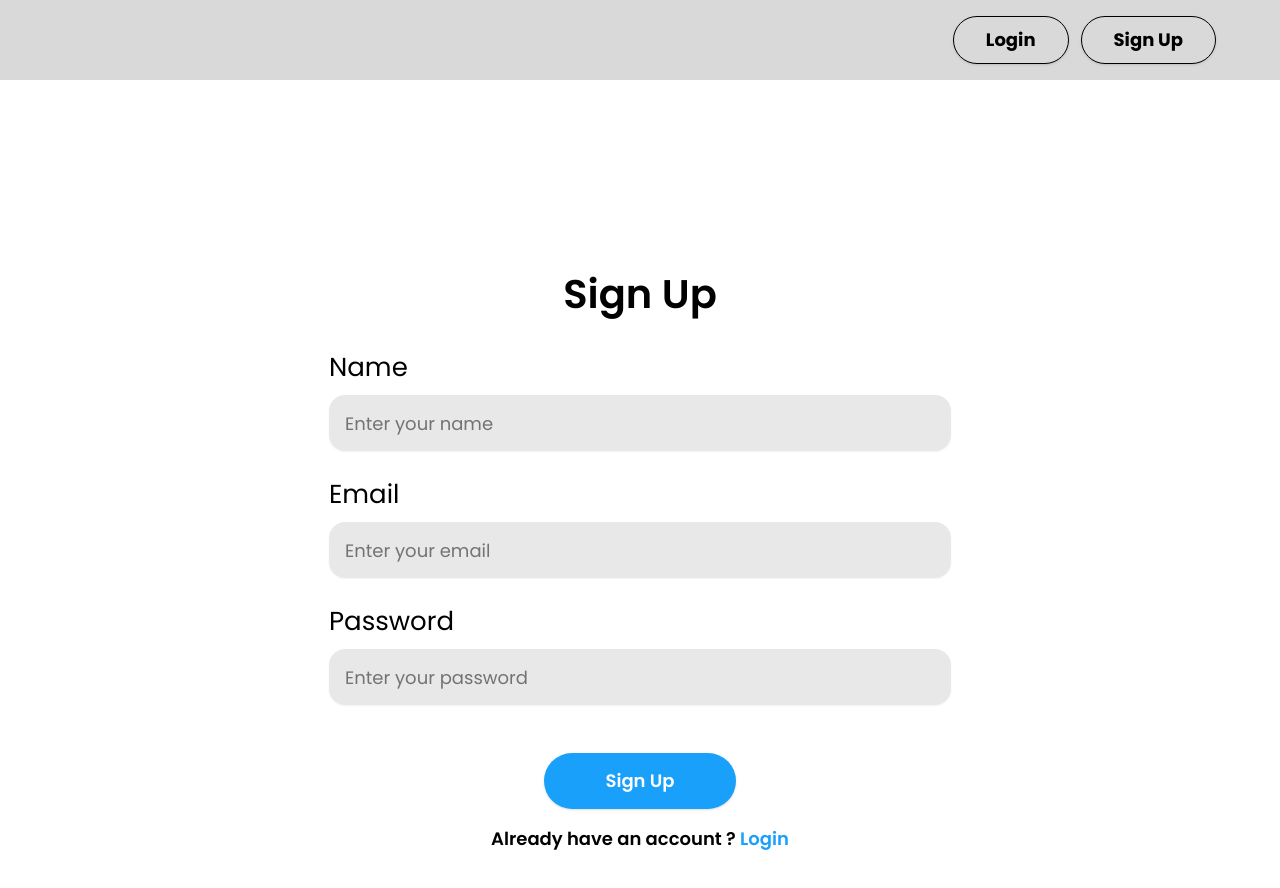
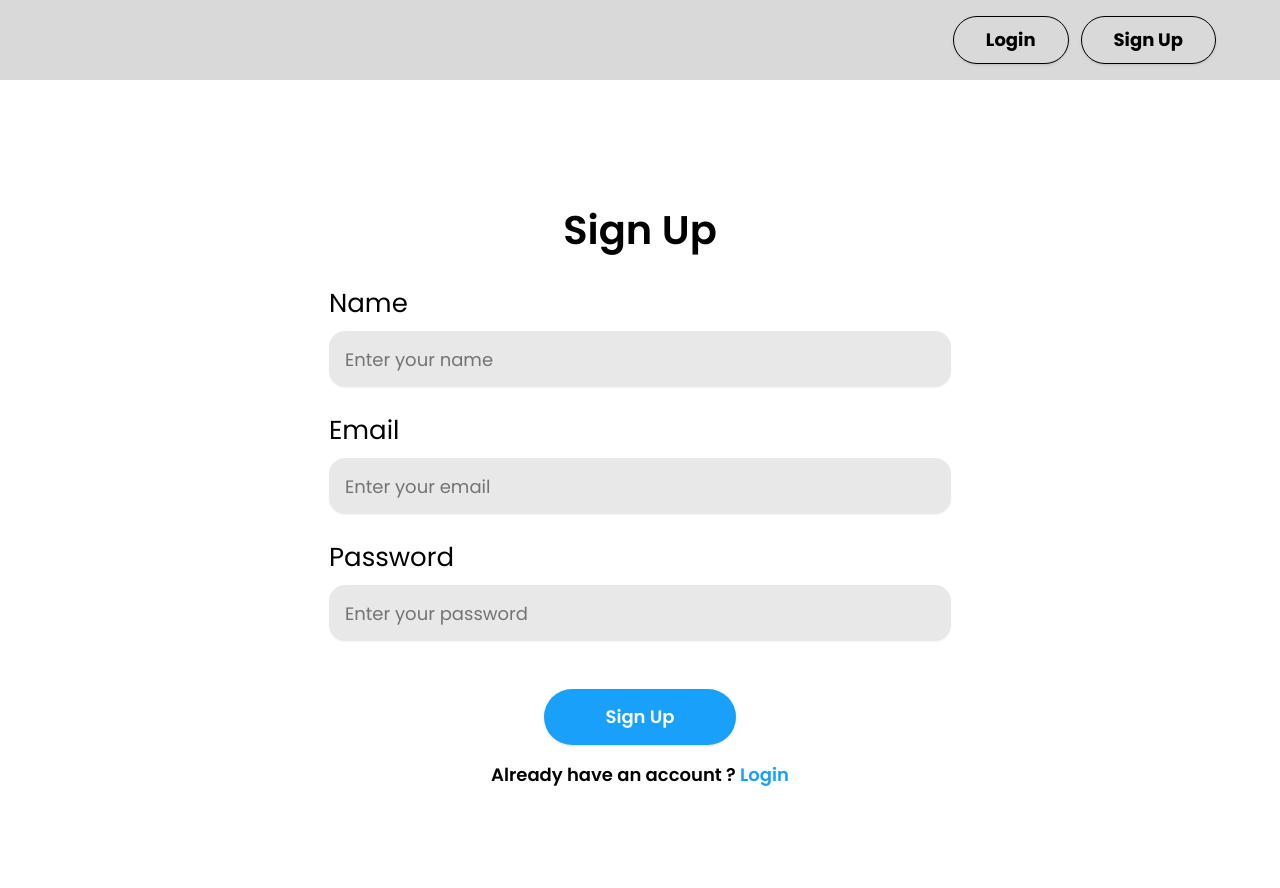
Before and after one commit to if-document/teamdev_21_1, a Next.js app: page /signup in a window 1280 px wide. Shown: the top 888 px of the page. Built offline with nearby package versions, Linux system fonts and the light colour scheme.

Commit message:
fix: review comments対応

```diff
--- a/src/app/signup/page.tsx
+++ b/src/app/signup/page.tsx
@@ -1,5 +1,3 @@
-"use client"
-
 import { Button } from "@/components/ui/button"
 import { Card, CardHeader, CardContent, CardFooter } from "@/components/ui/card"
 import { Input } from "@/components/ui/input"
@@ -8,12 +6,6 @@ import Link from "next/link"
 import { Poppins } from "next/font/google"
 
 const poppins = Poppins({ subsets: ["latin"], weight: ["400", "600", "700"] })
-
-// 入力欄の共通クラス（フォント大/中央寄せ/フォーカスリング）
-const inputCls =
-  "h-12 sm:h-14 w-full rounded-lg bg-[#E3E3E3]/80 border-0 px-4 \
-   text-base sm:text-lg text-[#5B5B5B] placeholder:text-base sm:placeholder:text-lg \
-   focus-visible:outline-none focus-visible:ring-2 focus-visible:ring-[#18A0FB]/40";
 
 export default function SignupPage() {
   return (
@@ -46,7 +38,7 @@ export default function SignupPage() {
       <main className="flex-1 flex justify-center">
         <div className="w-full max-w-[792px] pt-24 pb-16 px-6 flex justify-center">
           <Card className="w-full bg-white border-none shadow-none">
-          <CardHeader className="text-center mt-16">
+          <CardHeader className="text-center">
             <h1 className="text-[40px] font-semibold text-black">Sign Up</h1>
           </CardHeader>
 
```
